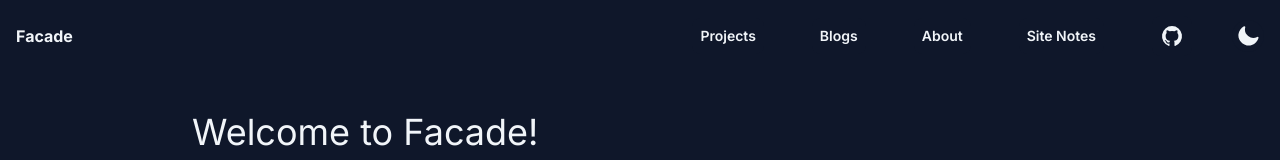
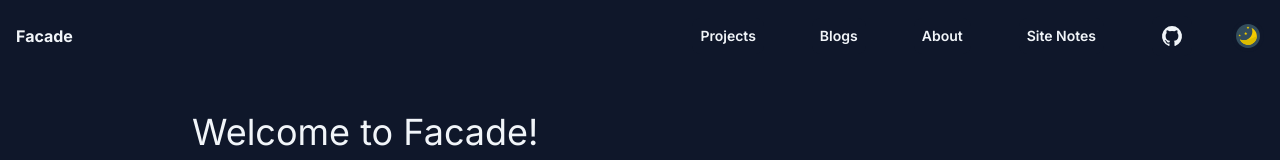
Before and after one commit to pwang1997/zhengliang.facade, a Next.js app: page / in a window 1280 px wide. Both pictures are taken after a click on the element 1248 px from the left and 36 px from the top of the page. Shown: the top 160 px of the page. Built offline with nearby package versions, Linux system fonts and the light colour scheme.

Commit message:
fix warnings

```diff
--- a/src/components/button/DarkModeSwitcher.tsx
+++ b/src/components/button/DarkModeSwitcher.tsx
@@ -1,13 +1,13 @@
 'use client';
 
-import { MoonIcon } from "@heroicons/react/20/solid";
+import MoonIcon from "icons/MoonIcon";
 import SunIcon from "icons/SunIcon";
-import { useEffect, useState } from "react";
+import { useCallback, useEffect, useState } from "react";
 
 export default function DarkModeSwitcher() {
     const [darkMode, setDarkMode] = useState<boolean>(
         typeof window !== 'undefined' ?
-            localStorage?.getItem("theme") === "dark" : true
+            localStorage?.getItem("theme") === "dark" : false
     );
 
     useEffect(() => {
@@ -26,17 +26,19 @@ export default function DarkModeSwitcher() {
             localStorage.setItem("theme", "light");
         }
     }, [darkMode])
+
+    const renderDarkModeIcon = useCallback(() => {
+        return (
+            darkMode ? <MoonIcon /> : <SunIcon />
+        )
+    }, [darkMode])
+
     return (
         <div className="relative w-8 h-8 flex item-center
         hover:bg-white-hover dark:bg-dark dark:text-white dark:hover:bg-dark-hover
         cursor-pointer rounded-full p-1"
             onClick={() => setDarkMode(!darkMode)}>
-            {
-                darkMode ?
-                    <MoonIcon />
-                    :
-                    <SunIcon clazzName="text-yellow-400" />
-            }
+            {renderDarkModeIcon()}
         </div>
     )
 }
--- a/src/icons/MoonIcon.tsx
+++ b/src/icons/MoonIcon.tsx
@@ -1,8 +1,29 @@
 export default function MoonIcon() {
     return (
-        <svg xmlns="http://www.w3.org/2000/svg" viewBox="0 0 24 24" fill="currentColor" className="w-6 h-6">
-            <path fillRule="evenodd" d="M9.528 1.718a.75.75 0 0 1 .162.819A8.97 8.97 0 0 0 9 6a9 9 0 0 0 9 9 8.97 8.97 0 0 0 3.463-.69.75.75 0 0 1 .981.98 10.503 10.503 0 0 1-9.694 6.46c-5.799 0-10.5-4.7-10.5-10.5 0-4.368 2.667-8.112 6.46-9.694a.75.75 0 0 1 .818.162Z" clipRule="evenodd" />
+        <svg className={"w-6 h-6"} version="1.1" id="Layer_1" xmlns="http://www.w3.org/2000/svg" xmlnsXlink="http://www.w3.org/1999/xlink"
+            viewBox="0 0 496.158 496.158" xmlSpace="preserve">
+            <path style={{ fill: "#334D5C" }} d="M248.082,0.003C111.07,0.003,0,111.063,0,248.085c0,137.001,111.07,248.07,248.082,248.07
+	c137.006,0,248.076-111.069,248.076-248.07C496.158,111.062,385.088,0.003,248.082,0.003z"/>
+            <path style={{ fill: "#F2C900" }} d="M322.377,80.781c10.1,22.706,15.721,47.844,15.721,74.298c0,101.079-81.94,183.019-183.019,183.019
+	c-26.454,0-51.591-5.622-74.298-15.721c28.49,64.053,92.674,108.721,167.298,108.721c101.078,0,183.019-81.94,183.019-183.019
+	C431.098,173.454,386.43,109.27,322.377,80.781z"/>
+            <g>
+                <path style={{ fill: "#DBBB00" }} d="M155.079,338.098c-26.454,0-51.591-5.622-74.298-15.721
+		c28.49,64.053,92.674,108.721,167.298,108.721c101.078,0,183.019-81.94,183.019-183.019
+		C431.098,248.079,256.157,338.098,155.079,338.098z"/>
+                <polygon style={{ fill: "#DBBB00" }} points="236.634,188.671 209.692,187.721 201.228,162.948 192.765,187.721 165.823,188.671
+		187.533,203.82 179.347,230.293 201.228,213.77 223.109,230.293 214.924,203.82 	"/>
+            </g>
+            <polygon style={{ fill: "#F2C900" }} points="209.824,194.758 214.465,177.15 199.799,187.941 183.881,178.107 190.219,195.371
+	175.339,207.49 194.323,206.778 200.644,224.693 206.441,206.399 224.826,205.941 "/>
+            <polygon style={{ fill: "#DBBB00" }} points="101.521,229.699 82.134,229.015 76.043,211.187 69.952,229.015 50.564,229.699 66.187,240.6
+	60.296,259.651 76.043,247.761 91.789,259.651 85.898,240.6 "/>
+            <polygon style={{ fill: "#F2C900" }} points="82.228,234.079 85.568,221.408 75.014,229.174 63.558,222.096 68.12,234.52 57.412,243.241
+	71.074,242.729 75.623,255.621 79.795,242.456 93.024,242.127 "/>
+            <polygon style={{ fill: "#DBBB00" }} points="278.639,68.596 255.368,67.775 248.058,46.377 240.747,67.775 217.476,68.596
+	236.228,81.682 229.156,104.548 248.058,90.276 266.958,104.548 259.887,81.682 "/>
+            <polygon style={{ fill: "#F2C900" }} points="255.482,73.853 259.491,58.644 246.822,67.966 233.072,59.471 238.549,74.382 225.694,84.85
+	242.093,84.236 247.554,99.71 252.561,83.909 268.44,83.513 "/>
         </svg>
-
     )
 }
--- a/src/icons/SunIcon.tsx
+++ b/src/icons/SunIcon.tsx
@@ -1,8 +1,7 @@
-export default function SunIcon({clazzName} : {clazzName ?: string}) {
+export default function SunIcon() {
     return (
-        <svg xmlns="http://www.w3.org/2000/svg" fill="none" viewBox="0 0 24 24" strokeWidth={1.5} stroke="currentColor" className={`w-6 h-6 ${clazzName}`}>
+        <svg xmlns="http://www.w3.org/2000/svg" fill="none" viewBox="0 0 24 24" strokeWidth={1.5} stroke="currentColor" className={`w-6 h-6 text-yellow-500`}>
             <path strokeLinecap="round" strokeLinejoin="round" d="M12 3v2.25m6.364.386-1.591 1.591M21 12h-2.25m-.386 6.364-1.591-1.591M12 18.75V21m-4.773-4.227-1.591 1.591M5.25 12H3m4.227-4.773L5.636 5.636M15.75 12a3.75 3.75 0 1 1-7.5 0 3.75 3.75 0 0 1 7.5 0Z" />
         </svg>
-
     )
 }
```
Also changed, not shown: src/icons/AWSIcon.tsx (+1 -1 lines), src/icons/MySQLIcon.tsx (+3 -3 lines), src/icons/TypeScriptIcon.tsx (+1 -1 lines), src/icons/moon.svg (added).
